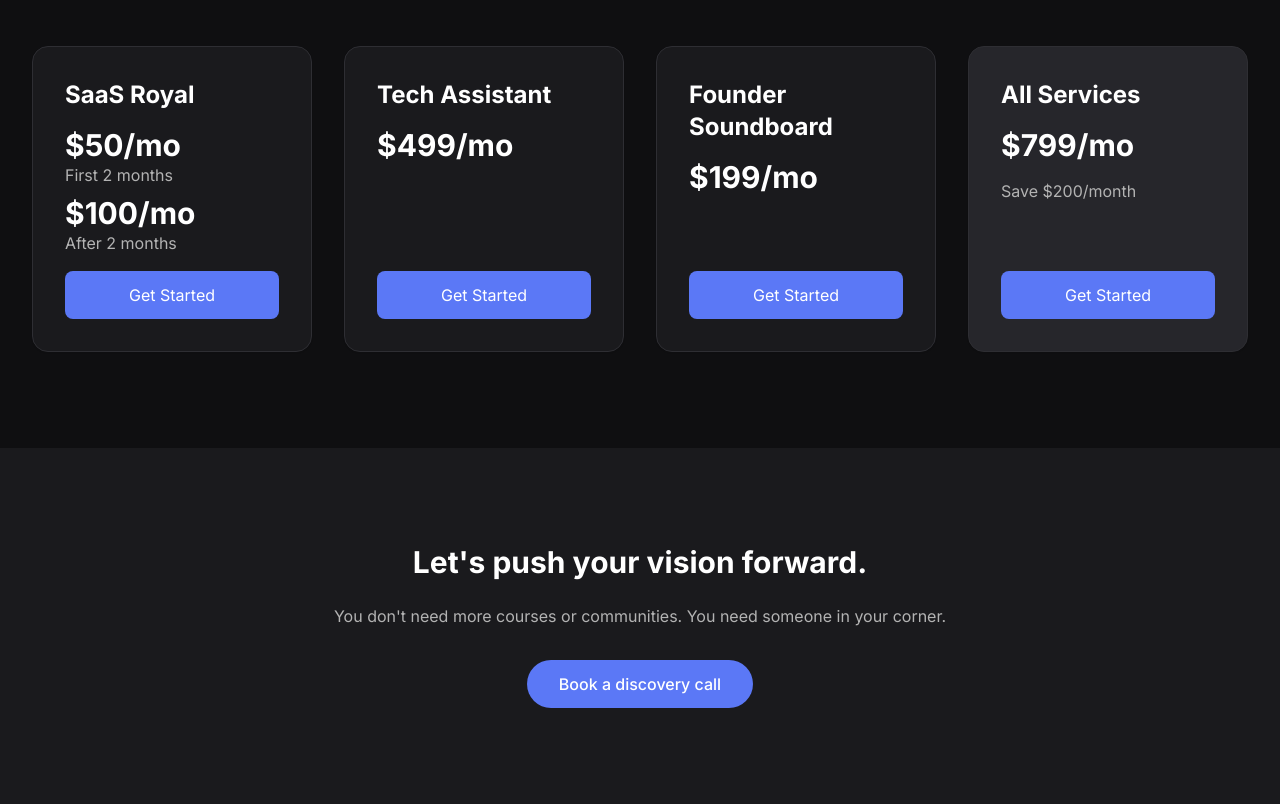
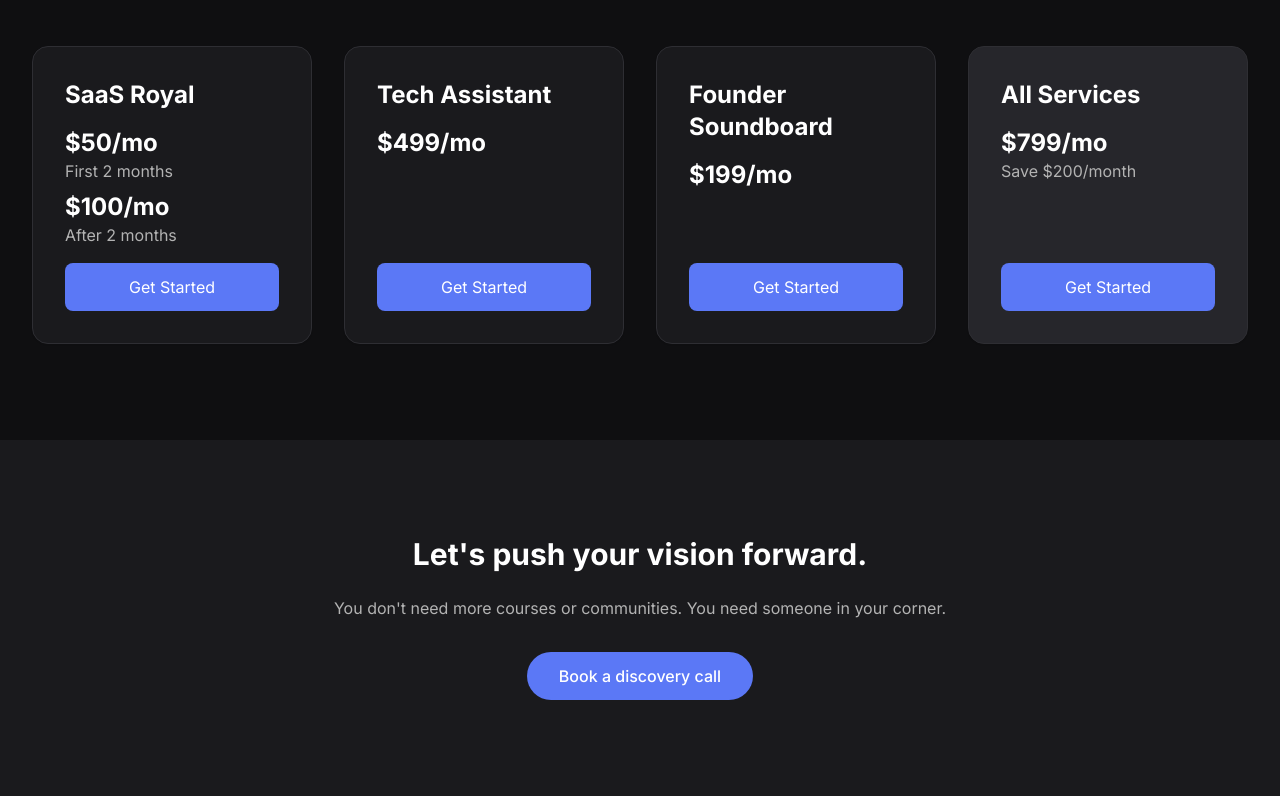
Before and after one commit to JohannesBorge/borge, a Next.js app: page / in a window 1280 px wide. Shown: the part 2500-3304 px from the top of the page. Built offline with nearby package versions, Linux system fonts and the light colour scheme.

Commit message:
Adjust pricing font size for better visual hierarchy

```diff
--- a/app/page.tsx
+++ b/app/page.tsx
@@ -122,9 +122,9 @@ export default function Home() {
             <div className="bg-surface p-8 rounded-2xl shadow-sm border border-border hover:border-primary transition-all duration-300 transform hover:-translate-y-2 flex flex-col h-full">
               <h3 className="text-2xl font-bold mb-4 text-text-primary">SaaS Royal</h3>
               <div className="mb-4">
-                <p className="text-3xl font-bold text-text-primary">$50/mo</p>
+                <p className="text-2xl font-bold text-text-primary">$50/mo</p>
                 <p className="text-text-secondary">First 2 months</p>
-                <p className="text-3xl font-bold text-text-primary mt-2">$100/mo</p>
+                <p className="text-2xl font-bold text-text-primary mt-2">$100/mo</p>
                 <p className="text-text-secondary">After 2 months</p>
               </div>
               <div className="mt-auto">
@@ -135,7 +135,9 @@ export default function Home() {
             </div>
             <div className="bg-surface p-8 rounded-2xl shadow-sm border border-border hover:border-primary transition-all duration-300 transform hover:-translate-y-2 flex flex-col h-full">
               <h3 className="text-2xl font-bold mb-4 text-text-primary">Tech Assistant</h3>
-              <p className="text-3xl font-bold mb-4 text-text-primary">$499/mo</p>
+              <div className="mb-4">
+                <p className="text-2xl font-bold text-text-primary">$499/mo</p>
+              </div>
               <div className="mt-auto">
                 <button className="w-full bg-primary text-text-primary py-3 rounded-lg hover:bg-hover transition-all duration-300 transform hover:scale-105">
                   Get Started
@@ -144,7 +146,9 @@ export default function Home() {
             </div>
             <div className="bg-surface p-8 rounded-2xl shadow-sm border border-border hover:border-primary transition-all duration-300 transform hover:-translate-y-2 flex flex-col h-full">
               <h3 className="text-2xl font-bold mb-4 text-text-primary">Founder Soundboard</h3>
-              <p className="text-3xl font-bold mb-4 text-text-primary">$199/mo</p>
+              <div className="mb-4">
+                <p className="text-2xl font-bold text-text-primary">$199/mo</p>
+              </div>
               <div className="mt-auto">
                 <button className="w-full bg-primary text-text-primary py-3 rounded-lg hover:bg-hover transition-all duration-300 transform hover:scale-105">
                   Get Started
@@ -153,8 +157,10 @@ export default function Home() {
             </div>
             <div className="bg-hover p-8 rounded-2xl shadow-sm border border-border hover:border-primary transition-all duration-300 transform hover:-translate-y-2 flex flex-col h-full">
               <h3 className="text-2xl font-bold mb-4 text-text-primary">All Services</h3>
-              <p className="text-3xl font-bold mb-4 text-text-primary">$799/mo</p>
-              <p className="text-text-secondary mb-4">Save $200/month</p>
+              <div className="mb-4">
+                <p className="text-2xl font-bold text-text-primary">$799/mo</p>
+                <p className="text-text-secondary mb-4">Save $200/month</p>
+              </div>
               <div className="mt-auto">
                 <button className="w-full bg-primary text-text-primary py-3 rounded-lg hover:bg-hover transition-all duration-300 transform hover:scale-105">
                   Get Started
```
